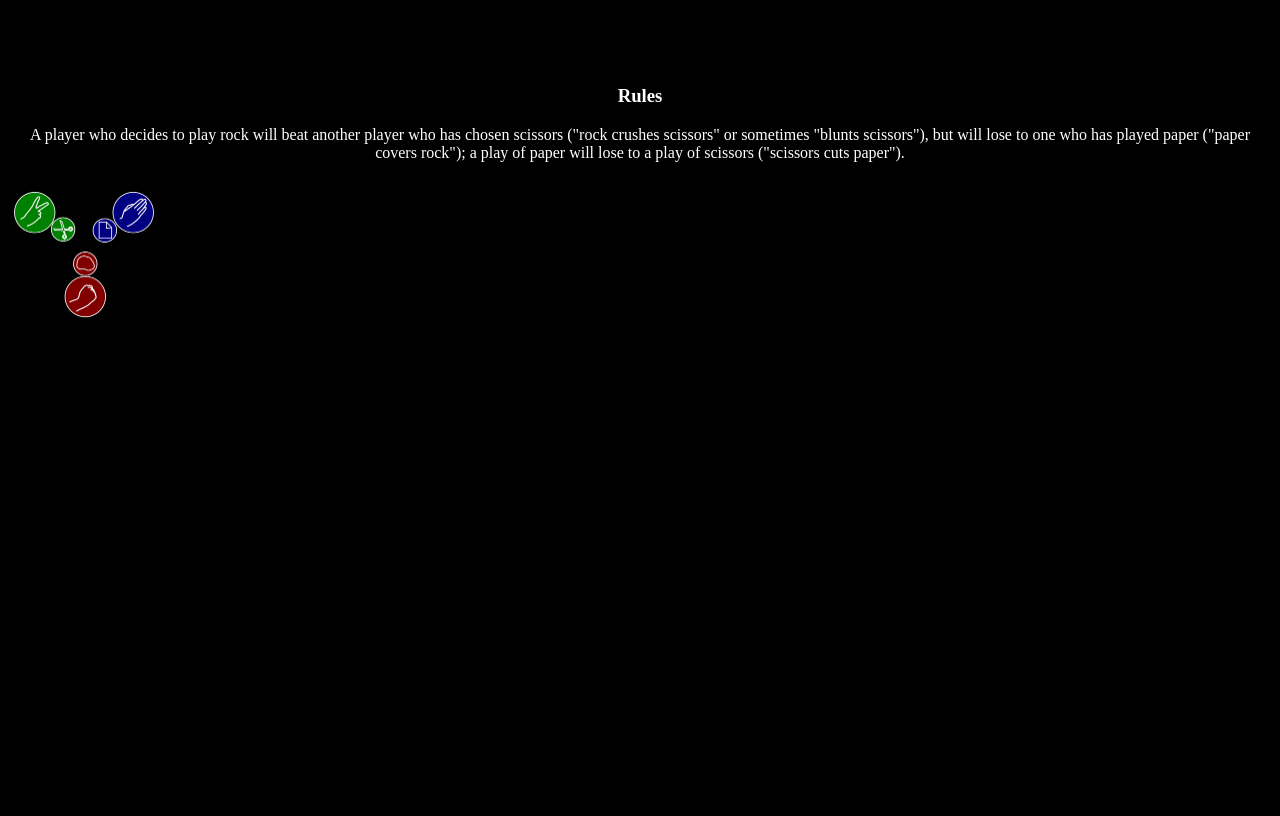
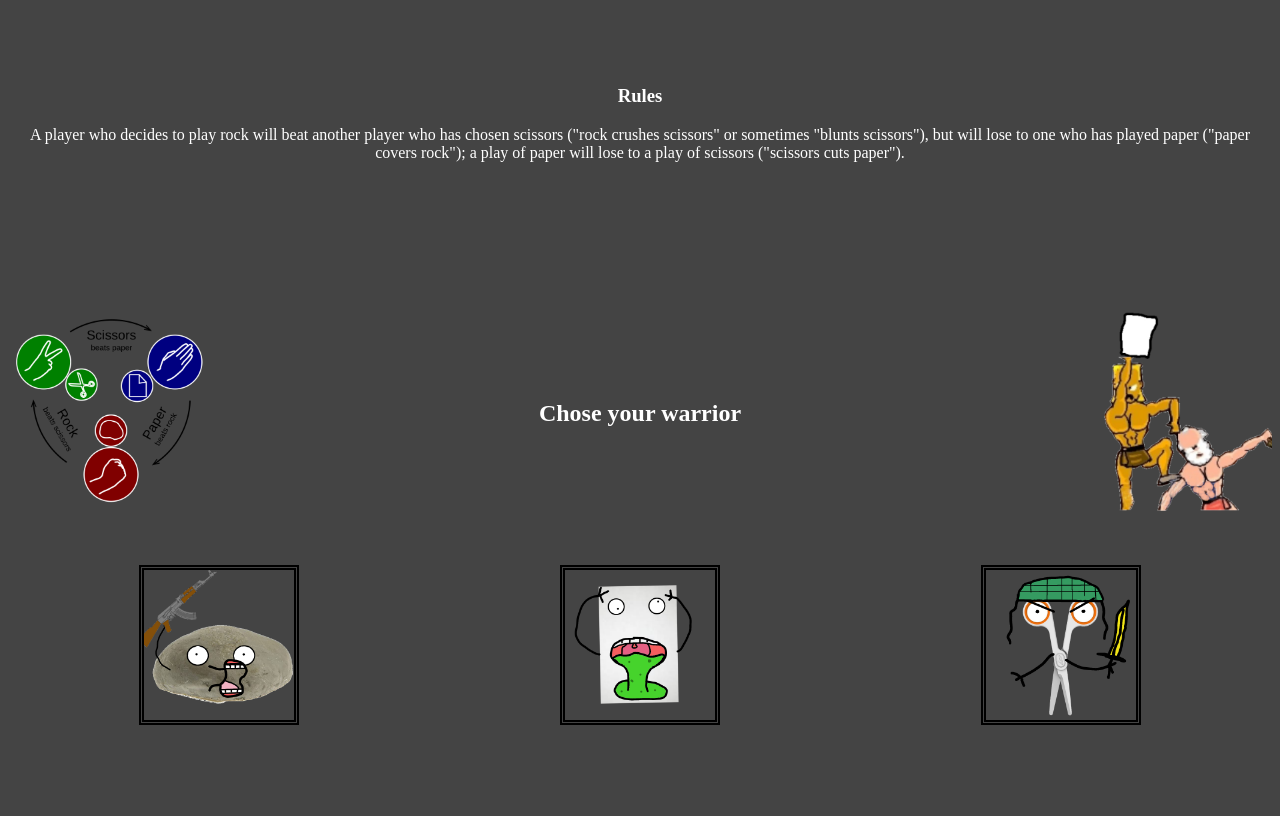
Before and after one commit to KoFi2137/Rock-Paper-Scizors, a website: page index.html in a window 1280 px wide. Shown: the part 62-878 px from the top of the page. Before the commit the page ends 800 px from the top, so only its background shows below. Drawn offline with Linux system fonts and the light colour scheme.

Commit message:
warriors

```diff
--- a/css/style.css
+++ b/css/style.css
@@ -1,5 +1,5 @@
 body {
-    background-color: black;
+    background-color: rgb(68, 68, 68);
 }
 #top h1 {
     color: white;
@@ -13,5 +13,32 @@ body {
     text-align: center;
 }
 #fota1 {
+    width: 200px;
+}
+#fota2 {
+    width: 200px;
+}
+#warrior h2 {
+    color: white;
+}
+#warrior {
+    margin-top: 150px;
+    display: flex;
+    justify-content: space-between;
+    align-items: center;
+}
+#chose div {
+    border: 5px double black;
     width: 150px;
+    height: 150px;
 }
+#chose img {
+    width: 150px;
+    height: 150px;
+}
+#chose {
+    margin-top: 50px;
+    margin-bottom: 100px;
+    display: flex;
+    justify-content: space-around;
+}
--- a/index.html
+++ b/index.html
@@ -17,9 +17,26 @@
             </p>
         </div>
     </section>
-    <section>
-        <div class="zdjecia">
-            <img id="fota1" src="./images/rules.png" alt="fota">
+    <section class="warrior">
+        <div id="warrior">
+            <div class="zdjecia">
+                <img id="fota1" src="./images/rules.png" alt="fota">
+            </div>
+            <h2>Chose your warrior</h2>
+            <div clas="zdjecia">
+                <img id="fota2" src="./images/wojownik 1.png" alt="fota2">
+            </div>
+        </div>
+        <div id="chose">
+            <div id="rock">
+                <img src="./images/rock2.0.png" alt="rock">
+            </div>
+            <div id="paper">
+                <img id="fota2" src="./images/paper 2.0.png" alt="paper">
+            </div>
+            <div id="scizors">
+                <img src="./images/scizors2.0.png" alt="scizors">
+            </div>
         </div>
     </section>
 	<script src="js/script.js"></script>
```
Also changed, not shown: images/paper 2.0.png (added), images/paper.jpg (added), images/rock.jpg (added), images/rock2.0.png (added), images/scizors.png (added), images/scizors2.0.png (added), images/wojownik 1.png (added).
